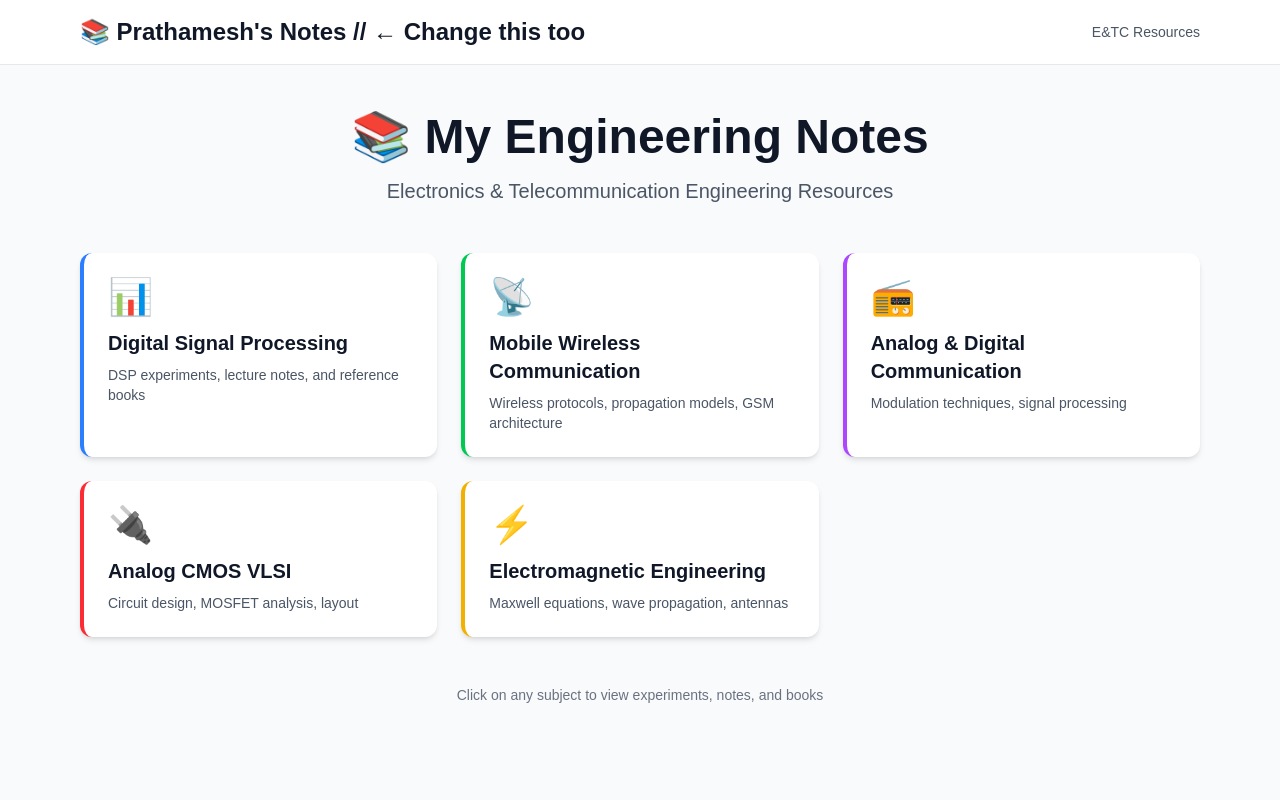
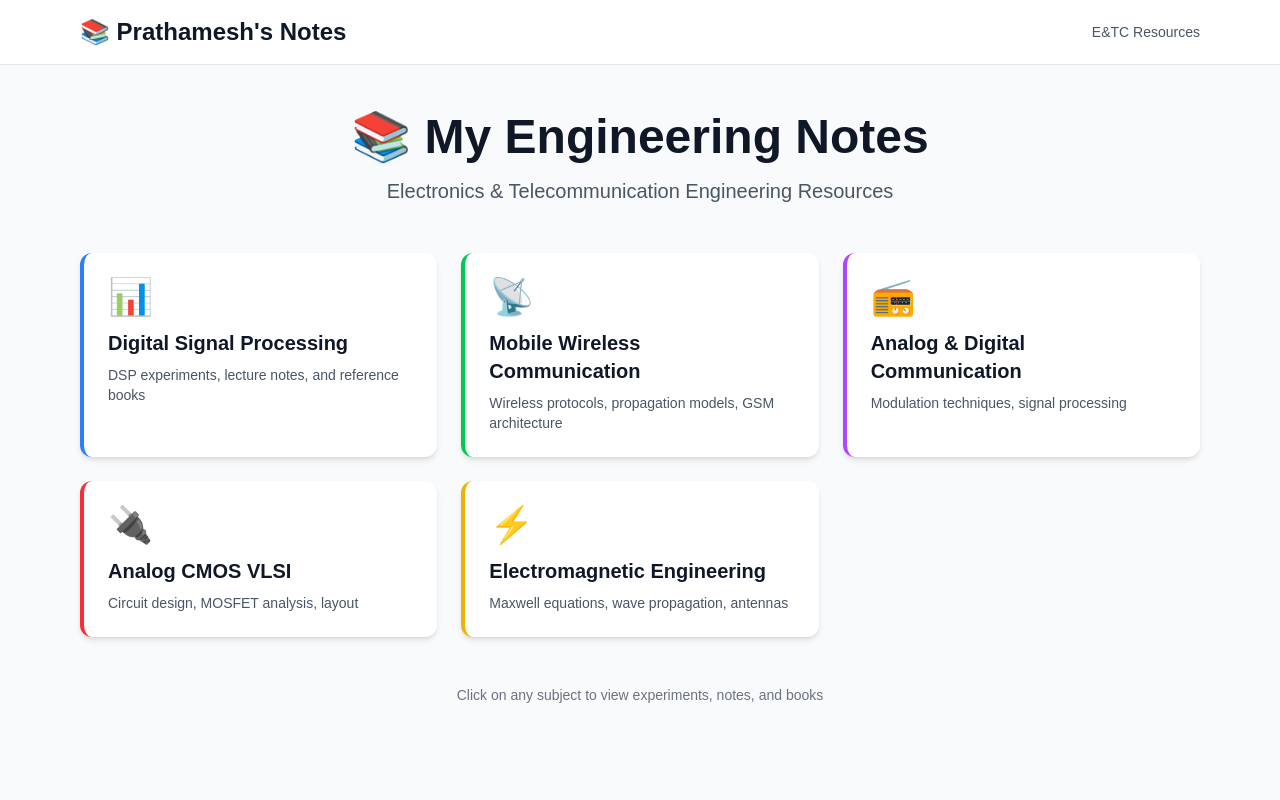
Before and after one commit to PrathameshMane22/engineering-notes, a Next.js app: page / in a window 1280 px wide. Shown: the top 800 px of the page. Built offline with nearby package versions, Linux system fonts and the light colour scheme.

Commit message:
Fix formatting of the notes title in layout

```diff
--- a/app/layout.js
+++ b/app/layout.js
@@ -13,7 +13,7 @@ export default function RootLayout({ children }) {
         <nav className="bg-white dark:bg-gray-800 shadow-sm border-b border-gray-200 dark:border-gray-700">
           <div className="max-w-6xl mx-auto px-4 py-4 flex items-center justify-between">
             <Link href="/" className="text-2xl font-bold text-gray-900 dark:text-white hover:text-blue-600 transition">
-  📚 Prathamesh's Notes  // ← Change this too
+  📚 Prathamesh's Notes
             </Link>
             <div className="text-sm text-gray-600 dark:text-gray-400">
               E&TC Resources
```
